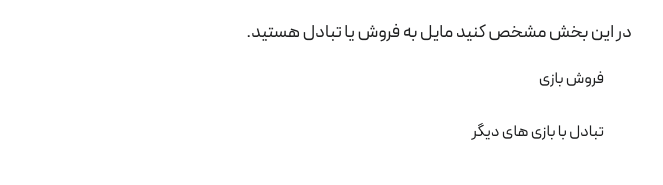
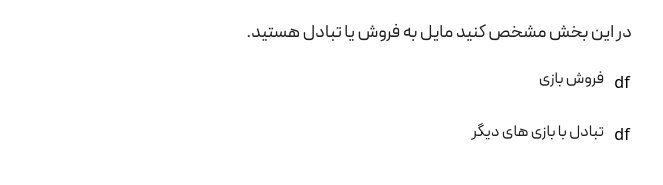
Before and after one commit to ZahraMoosavi77/Kooche, a Next.js app: page /new in a window 1280 px wide. Shown: the part 1498-1683 px from the top of the page, without its empty margins (308-971 px from the left). Built offline with nearby package versions, Linux system fonts and the light colour scheme; no server answers; the database is empty.

Commit message:
fix(textfieldnewpage): fixed color

```diff
--- a/components/elements/CheckBox.jsx
+++ b/components/elements/CheckBox.jsx
@@ -1,19 +1,15 @@
 'use client'
 import CheckBoxImage from '../../asset/icons/Check_Big.svg'
 import Image from 'next/image'
-import { useState , useContext} from 'react'
-import { NewContext } from '@/context/NewPageContext'
+
 export default function CheckBox({ checked}) {
 
-    const { isShowSale } = useContext(NewContext);
-    const { isExchange } = useContext(NewContext);
-    const { setIsExchange } = useContext(NewContext);
-    const { setIsShowSale } = useContext(NewContext);
+
 
 
     return (
         <button >
-            {checked ? <Image src={CheckBoxImage} alt='check' /> : <div className='border-1 border-primary-100 rounded border-solid w-5 h-5' />}
+            {checked ? <Image src={CheckBoxImage} width={20} height={20} alt='check' /> : <div className='border-1 border-gray-300 rounded border-solid w-5 h-5' >df </div>}
         </button>
 
 
--- a/components/modules/InfoSaleSection.jsx
+++ b/components/modules/InfoSaleSection.jsx
@@ -23,7 +23,7 @@ export default function InfoSaleSection () {
             <TitleNewPage text={infoSale.INFOSALETITLE} />
             <SubTitleNewPage text={infoSale.INFOSALESUBTITLE} />
             <div >
-                <div onClick={() => {setIsSale(!isSale); console.log(insertData);}} className='flex items-center gap-2 mb-2'>
+                <div onClick={() => {setIsSale(!isSale);}} className='flex items-center gap-2 mb-2'>
                     <CheckBox checked = {isSale} />
                     <TextNewPage text={infoSale.SALEGAME} />
 
```
